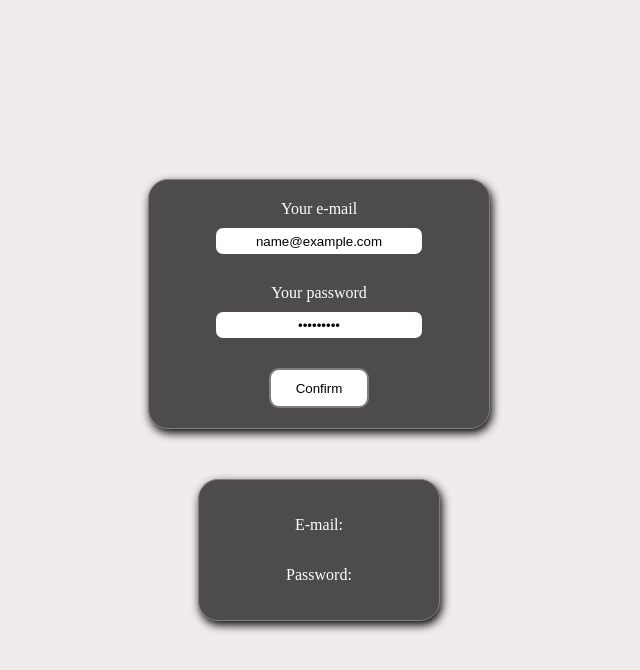
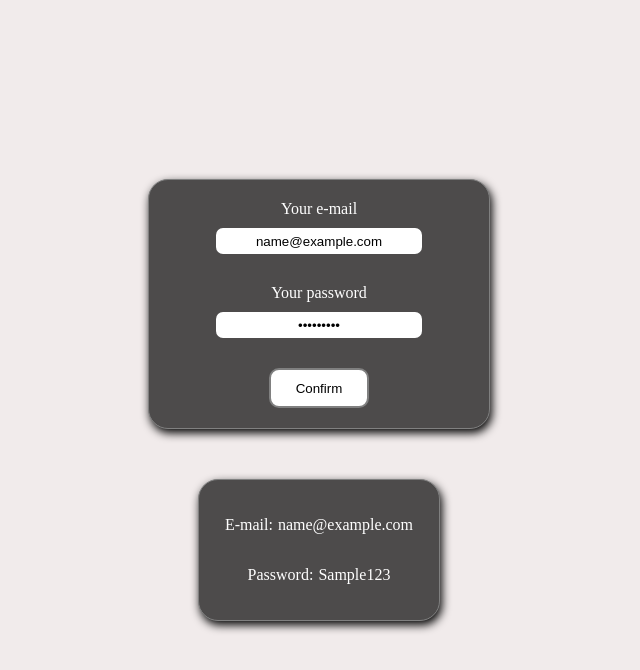
Before and after one commit to kuc-lukasz/Form-With-Validation, a plain HTML site: page index.html in a window 1280 px wide. Both pictures are taken after typing "name@example.com", "Sample123" into the empty fields and a click on the button "Confirm". Shown: the whole page, without its empty margins (321-961 px from the left). Drawn offline with Linux system fonts and the light colour scheme.

Commit message:
add new contener to display login data

```diff
--- a/index.html
+++ b/index.html
@@ -31,7 +31,7 @@
       </div>
     </form>
 
-    <div class="box-afterLog">
+    <div class="box-afterLog hidden">
         <p>E-mail:<span class="user-email"></span></p>
         <p>Password:<span class="user-password"></span></p>
     </div>
--- a/main.js
+++ b/main.js
@@ -5,8 +5,14 @@ const btnConfirm = document.querySelector('button')
 
 form.addEventListener("submit", function (e) {
     e.preventDefault()
-    console.log(emailInput)
-    console.log(passInput)
+    const displayEmail = document.querySelector('.user-email')
+    const displayPass = document.querySelector('.user-password')
+    displayEmail.innerText = emailInput.value
+    console.log(passInput.value)
+    displayPass.innerText = passInput.value
+    const boxAfterLog = document.querySelector('.box-afterLog')
+    boxAfterLog.classList.remove('hidden')
+
 
 })
 
--- a/style.css
+++ b/style.css
@@ -58,6 +58,10 @@ button{
     box-shadow: 2px 4px 10px black;
 
 }
+.user-email,
+.user-password{
+    margin-left: 5px;
+}
 .hidden{
     display: none;
 }
```
